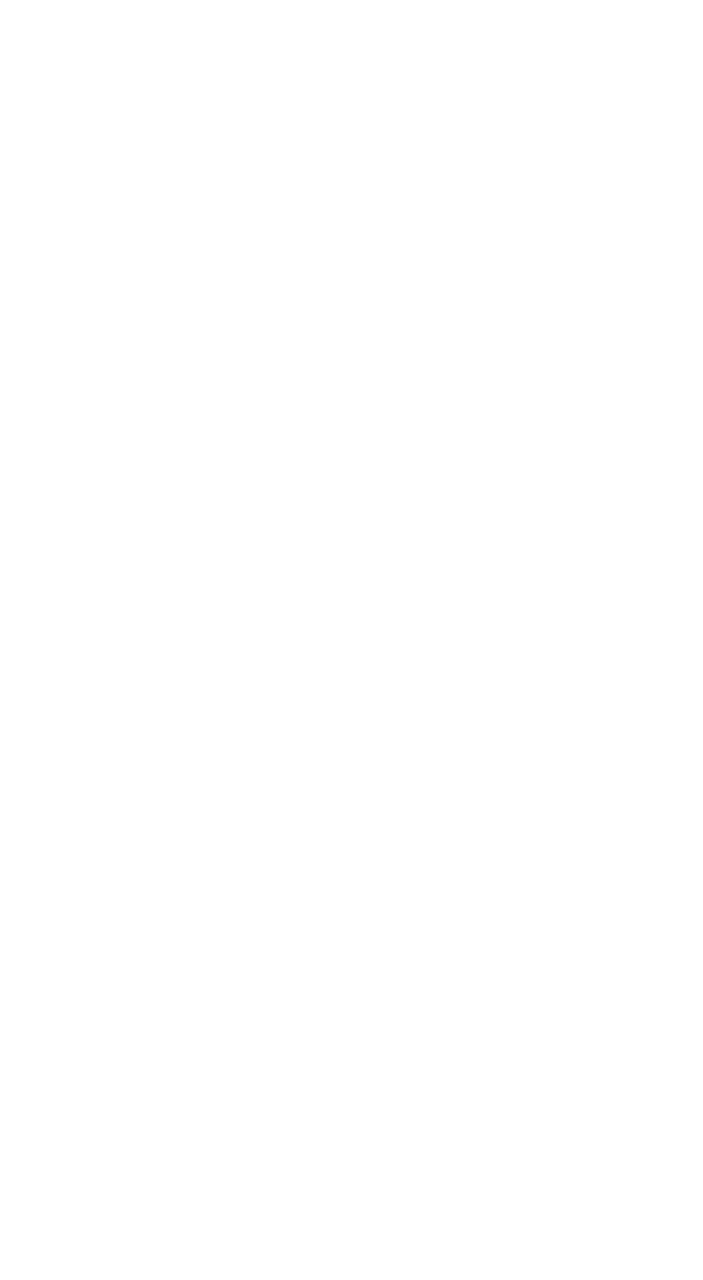
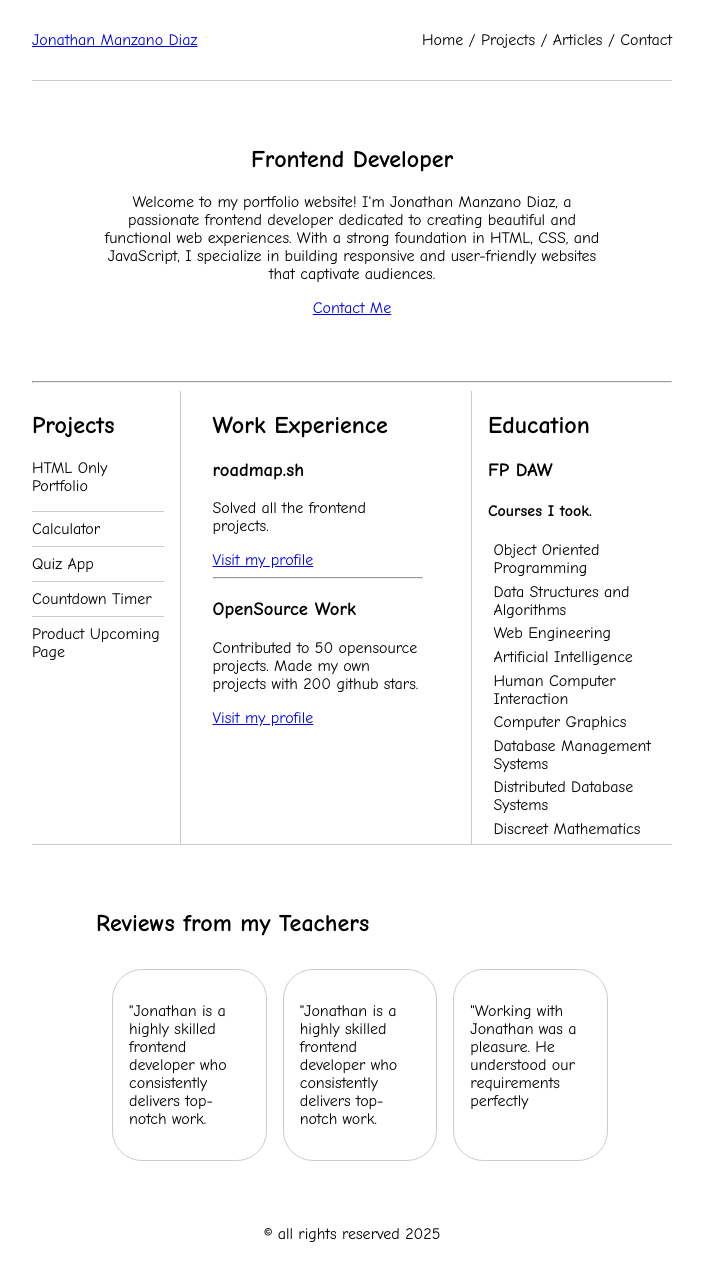
Before and after one commit to JonathanManzanoDiaz/single-page-github, a plain HTML site: page index.html in a window 1280 px wide. Shown: the whole page, without its empty margins (288-991 px from the left). Before the commit the page ends 800 px from the top, so only its background shows below. Drawn offline with Linux system fonts and the light colour scheme.

Commit message:
Added all the website

```diff
--- /dev/null
+++ b/index.css
@@ -0,0 +1,89 @@
+body {
+    font-family: 'Comic Sans MS', sans-serif;
+    padding: 0;
+    width: 50%;
+    margin: 0 auto;
+}
+header {
+    border-bottom: 1px solid #ccc;
+
+    height: 80px;
+    align-items: center;
+    align-content: center;
+}
+nav {
+    display: flex;
+    justify-content: space-between;
+    align-items: center;
+}
+
+
+#hero {
+    text-align: center;
+    margin: 4rem;
+}
+
+
+#main-container {
+    display: flex;
+}
+
+#projects {
+    width: 25%;
+    border-right: 1px solid #ccc;
+    padding-right: 1rem;
+}
+#projects ul {
+    list-style: none;
+    padding: 0;
+}
+
+#projects ul li {
+    border-top: 1px solid #ccc;
+    padding: 0.5rem 0;
+}
+
+#work-section {
+    width: 40%;
+    padding: 0 1rem;
+    margin: 0 1rem;
+}
+
+#education-section {
+    width: 35%;
+    border-left: 1px solid #ccc;
+    padding-left: 1rem;
+    margin-left: 1rem;
+}
+#education-section p {
+    padding: 0;
+    margin: 0.35rem;
+}
+main {
+    margin-bottom: 4rem;
+}
+#main-container {
+    border-bottom: 1px solid #ccc;
+}
+
+#reviews-section{
+    margin: 4rem;
+}
+
+#review-container {
+    display: flex;
+    justify-content: space-around;
+    margin-top: 2rem;
+}
+
+#reviews-section article {
+    padding: 1rem;
+    width: 30%;
+    margin-left: 1rem;
+    border: 1px solid #ccc;
+    border-radius: 30px;
+}
+footer {
+    text-align: center;
+    margin-bottom: 4rem;
+}
--- a/index.html
+++ b/index.html
@@ -1,11 +1,97 @@
 <!DOCTYPE html>
 <html lang="en">
+
 <head>
     <meta charset="UTF-8">
     <meta name="viewport" content="width=device-width, initial-scale=1.0">
     <title>Document</title>
+    <link rel="stylesheet" href="index.css">
 </head>
+
 <body>
+    <header>
+        <nav>
+            <a href="#">Jonathan Manzano Diaz</a>
+            <div>
+                <a>Home</a> /
+                <a>Projects</a> /
+                <a>Articles</a> /
+                <a>Contact</a>
+            </div>
+        </nav>
+    </header>
+    <section id="hero">
+        <h2>Frontend Developer</h2>
+        <p>Welcome to my portfolio website! I'm Jonathan Manzano Diaz, a passionate frontend developer dedicated to
+            creating
+            beautiful and functional web experiences. With a strong foundation in HTML, CSS, and JavaScript, I
+            specialize in
+            building responsive and user-friendly websites that captivate audiences.</p>
+        <a href="#">Contact Me</a>
+    </section>
+    <hr>
+    <main>
+        <section id="main-container">
+            <section id="projects">
+                <h2>Projects</h2>
+                <p>HTML Only Portfolio</p>
+                <ul>
+                    <li>Calculator</li>
+                    <li>Quiz App</li>
+                    <li>Countdown Timer</li>
+                    <li>Product Upcoming Page</li>
+                </ul>
+            </section>
+            <section id="work-section">
+                <article>
+                    <h2>Work Experience</h2>
+                    <h3>roadmap.sh</h3>
+                    <p>Solved all the frontend projects.</p>
+                    <a href="#">Visit my profile</a>
+                </article>
+                <hr>
+                <article>
+                    <h3>OpenSource Work</h3>
+                    <p>Contributed to 50 opensource projects. Made my own projects with 200 github stars.</p>
+                    <a href="#">Visit my profile</a>
+                </article>
+            </section>
+            <section id="education-section">
 
+                <h2>Education</h2>
+                <article>
+                    <h3>FP DAW</h3>
+                    <h4>Courses I took.</h4>
+                    <p>Object Oriented Programming</p>
+                    <p>Data Structures and Algorithms</p>
+                    <p>Web Engineering</p>
+                    <p>Artificial Intelligence</p>
+                    <p>Human Computer Interaction</p>
+                    <p>Computer Graphics</p>
+                    <p>Database Management Systems</p>
+                    <p>Distributed Database Systems</p>
+                    <p>Discreet Mathematics</p>
+                    </p>
+                </article>
+            </section>
+        </section>
+        <section id="reviews-section">
+            <h2>Reviews from my Teachers</h2>
+            <div id="review-container">
+                <article>
+                    <p>"Jonathan is a highly skilled frontend developer who consistently delivers top-notch work.</p>
+                </article>
+                <article>
+                    <p>"Jonathan is a highly skilled frontend developer who consistently delivers top-notch work.</p>
+                </article>
+                <article>
+                    <p>"Working with Jonathan was a pleasure. He understood our requirements perfectly</p>
+                </article>
+            </div>
+
+        </section>
+    </main>
+    <footer>&copy; all rights reserved 2025</footer>
 </body>
+
 </html>
```
